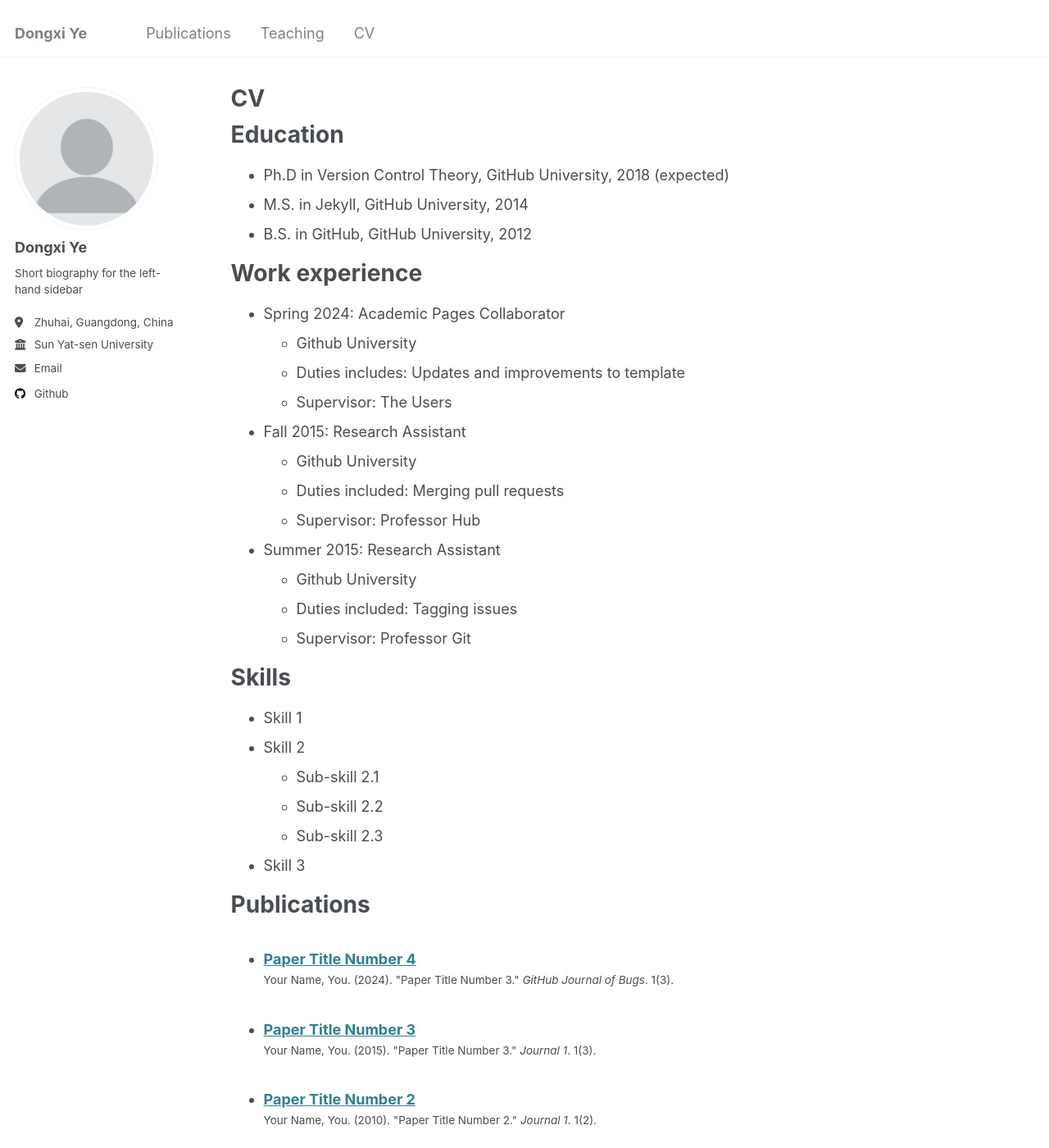
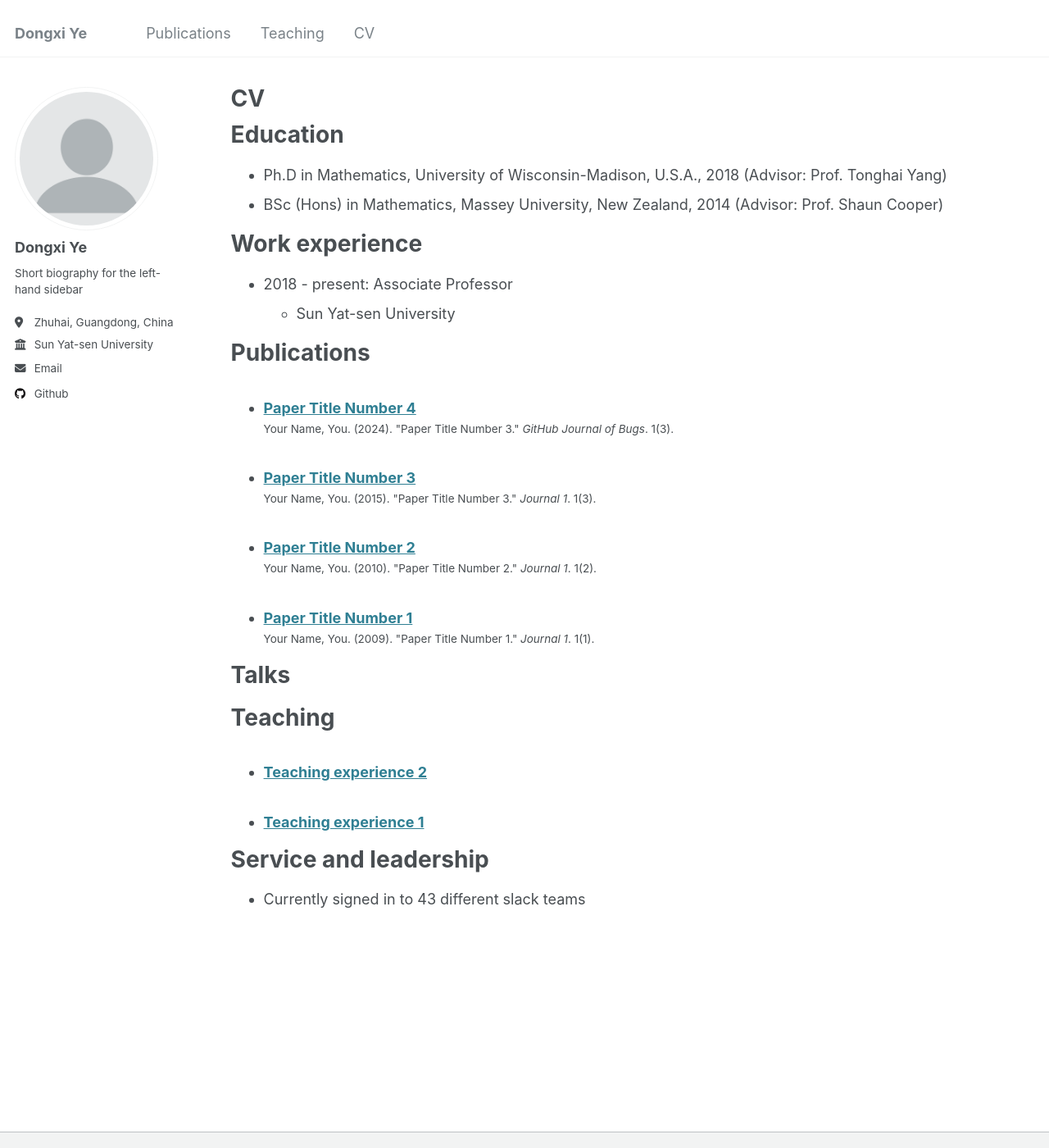
Before and after one commit to Dongxi-Ye/homepage, a Jekyll site: the page built from _pages/cv.md, in a window 1280 px wide and 1400 px high. Shown: the whole window at 82% size. Built offline with Jekyll 4.4.1, drawn with Linux system fonts in a browser that asks for light colours.

Commit message:
Update cv.md

```diff
--- a/_pages/cv.md
+++ b/_pages/cv.md
@@ -11,35 +11,14 @@ redirect_from:
 
 Education
 ======
-* Ph.D in Version Control Theory, GitHub University, 2018 (expected)
-* M.S. in Jekyll, GitHub University, 2014
-* B.S. in GitHub, GitHub University, 2012
+* Ph.D in Mathematics, University of Wisconsin-Madison, U.S.A., 2018 (Advisor: Prof. Tonghai Yang)
+* BSc (Hons) in Mathematics, Massey University, New Zealand, 2014 (Advisor: Prof. Shaun Cooper)
 
 Work experience
 ======
-* Spring 2024: Academic Pages Collaborator
-  * Github University
-  * Duties includes: Updates and improvements to template
-  * Supervisor: The Users
+* 2018 - present: Associate Professor
+  * Sun Yat-sen University
 
-* Fall 2015: Research Assistant
-  * Github University
-  * Duties included: Merging pull requests
-  * Supervisor: Professor Hub
-
-* Summer 2015: Research Assistant
-  * Github University
-  * Duties included: Tagging issues
-  * Supervisor: Professor Git
-
-Skills
-======
-* Skill 1
-* Skill 2
-  * Sub-skill 2.1
-  * Sub-skill 2.2
-  * Sub-skill 2.3
-* Skill 3
 
 Publications
 ======
```
